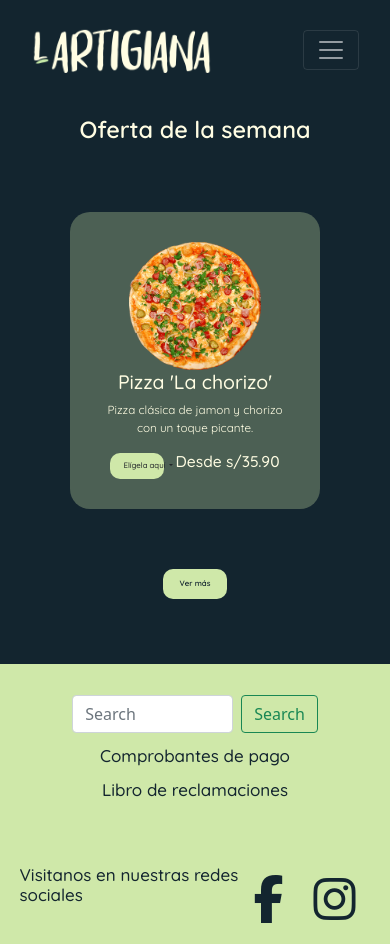
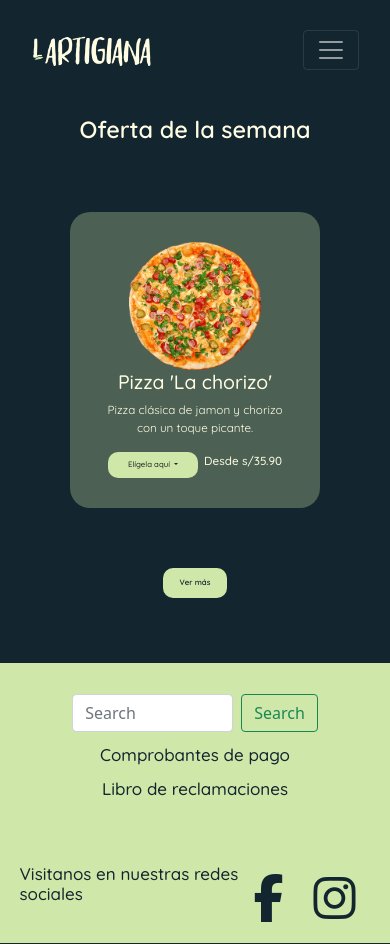
Before and after one commit to AntoDonayre/LArtigiana-1.1.1, a website: page pages/ofertaSemana.html in a window 390 px wide. Drawn offline with nearby package versions, Linux system fonts and the light colour scheme.

Commit message:
se soluciona un error con el tamaño del boton de seleccion en la pagina de pizza oferta

```diff
--- a/scss/layout/_header.scss
+++ b/scss/layout/_header.scss
@@ -38,4 +38,18 @@ header{
             }
         }
     }
+    //575px
+    @media (max-width: 575px){
+        .headerContainer{
+            .navbar{
+                .container-fluid{
+                    .navbar-brand{
+                        img{
+                            width: 120px;
+                        }
+                    }
+                }
+            }
+        }
+    }
 }
--- a/scss/layout/_main.scss
+++ b/scss/layout/_main.scss
@@ -653,7 +653,7 @@ main{
                         width: 95%;
                         justify-content: space-around;
                         .btn-group{
-                            width: 30%;
+                            width: 50%;
                             height: 50%;
                             .btn{
                                 width: 50%;
@@ -664,7 +664,7 @@ main{
                             }
                         }
                         .basePrice{
-                            font-size: 4vw;
+                            font-size: 3vw;
                         }
                     }
                 }
```
Also changed, not shown: css/style.css.
